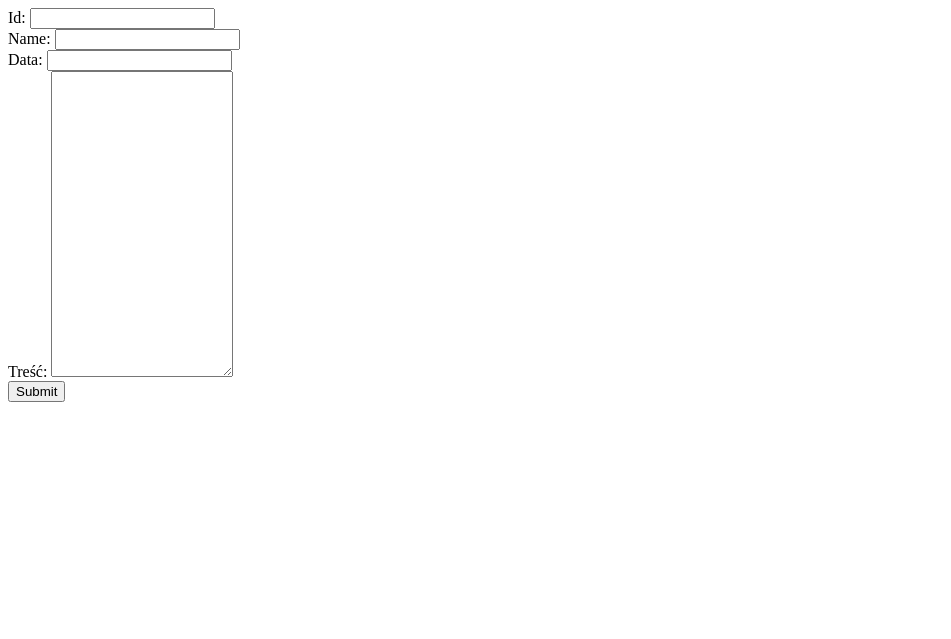
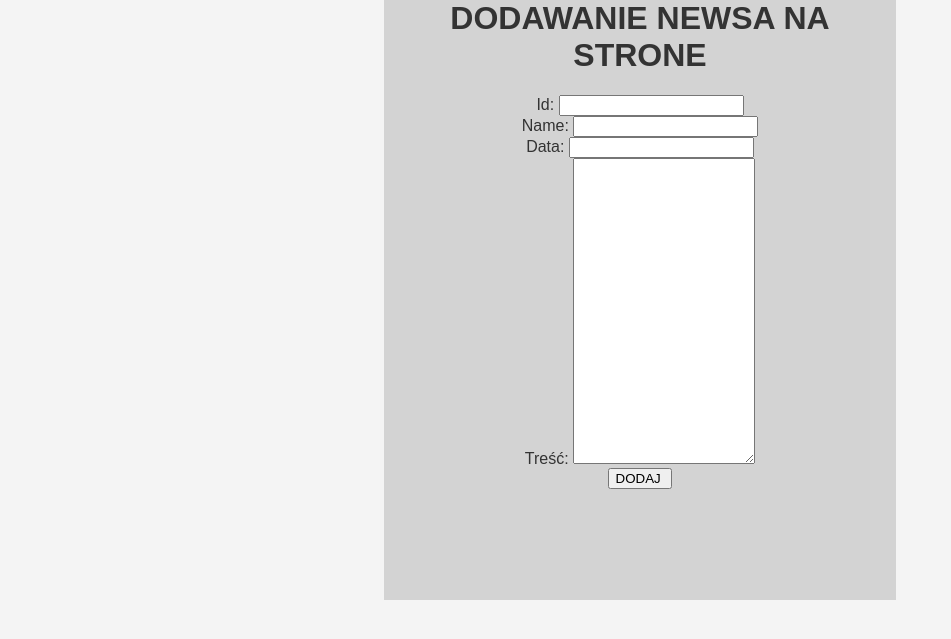
Before and after one commit to fandzio647/news, a PHP site: page /dodawanie.php in a window 1280 px wide. Shown: the top 639 px of the page, without its empty margins (0-951 px from the left). Run offline with PHP 8.4, Linux system fonts and the light colour scheme; a user stored in the database is signed in.

Commit message:
Update dodawanie.php

```diff
--- a/dodawanie.php
+++ b/dodawanie.php
@@ -19,8 +19,13 @@ else{
 <html>
 <head>
 <title>User Login</title>
+<link rel="stylesheet" type="text/css" href="styl.css">
+
 </head>
+
 <body>
+<div class="dod">
+    <h1> DODAWANIE NEWSA NA STRONE </h1>
 <form action="" method="post">
   <label for="id">Id:</label>
   <input type="text" id="id" name="id" required>
@@ -37,7 +42,8 @@ else{
   <textarea id="tresc" name="tresc" rows="20" required></textarea>
   <br>
 
-  <input type="submit" value="Submit">
+  <input type="submit" value="DODAJ ">
 </form>
+</div>
 </body>
 </html>
```
